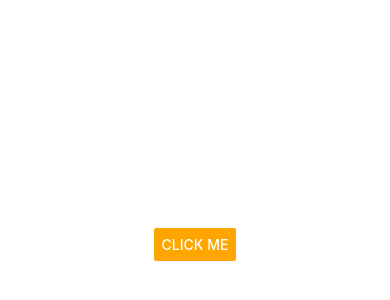
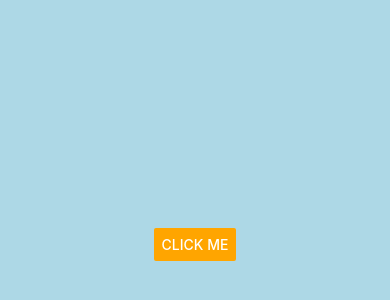
Before and after one commit to sagarniroula112/Reference--React-Native, a React Native app: screen / in a window 390 px wide. Shown: the part 178-478 px from the top of the page. Built offline with nearby package versions, Linux system fonts and the light colour scheme.

Commit message:
Learned buttons and styles!

```diff
--- a/App.js
+++ b/App.js
@@ -1,17 +1,26 @@
 import { StatusBar } from "expo-status-bar";
-import { Button, SafeAreaView, StyleSheet } from "react-native";
+import { Button, SafeAreaView, Alert, StyleSheet } from "react-native";
 
 export default function App() {
   return (
-    <SafeAreaView style={styles.container}>
+    <SafeAreaView style={[styles.container, containerStyle]}>
       <Button
         color={"orange"}
         title="Click Me"
-        onPress={() => console.log("Button Tapped!")}
+        onPress={
+          () =>
+            // Alert.alert("My title", "My message", [
+            //   { text: "Yes", onPress: () => console.log("Yes") },
+            //   { text: "No", onPress: () => console.log("No") },
+            // ])
+            Alert.prompt("My title", "My message", (text) => console.log(text)) // doesn't work on android
+        }
       />
     </SafeAreaView>
   );
 }
+
+const containerStyle = { backgroundColor: "lightblue" };
 
 const styles = StyleSheet.create({
   container: {
```
